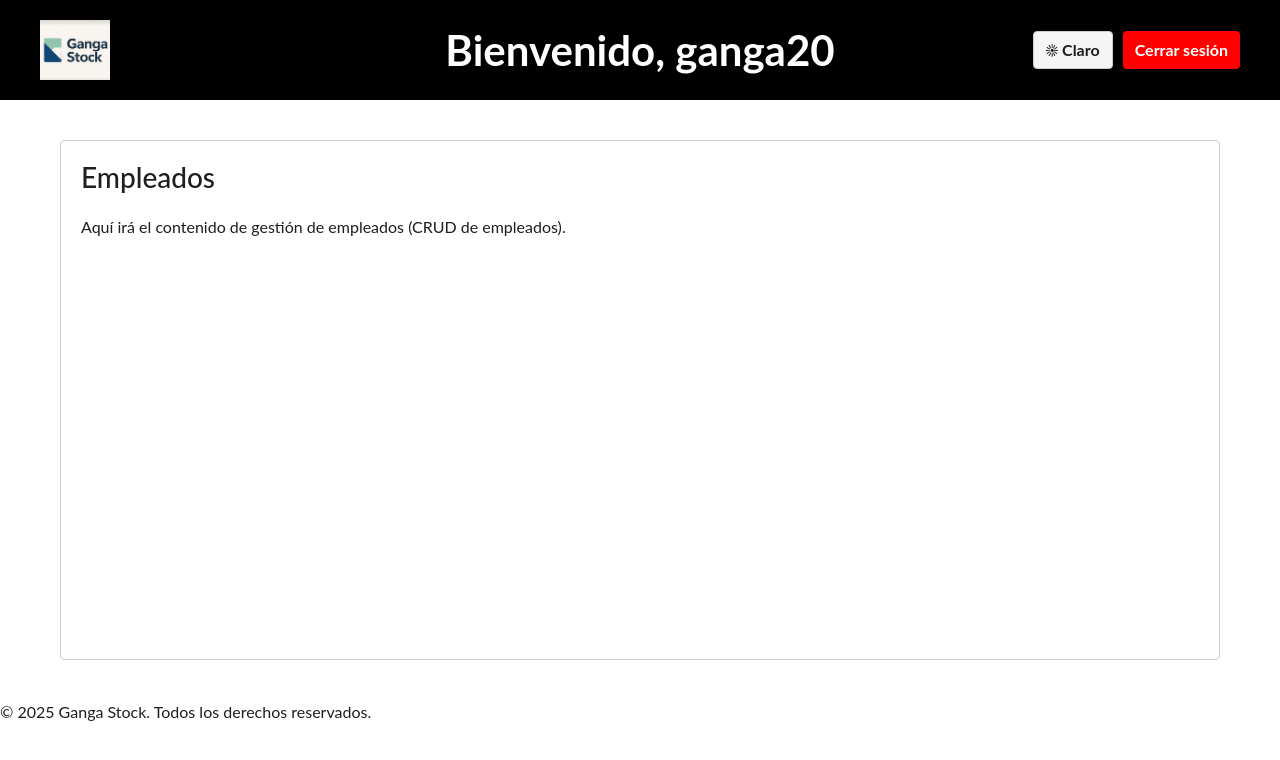
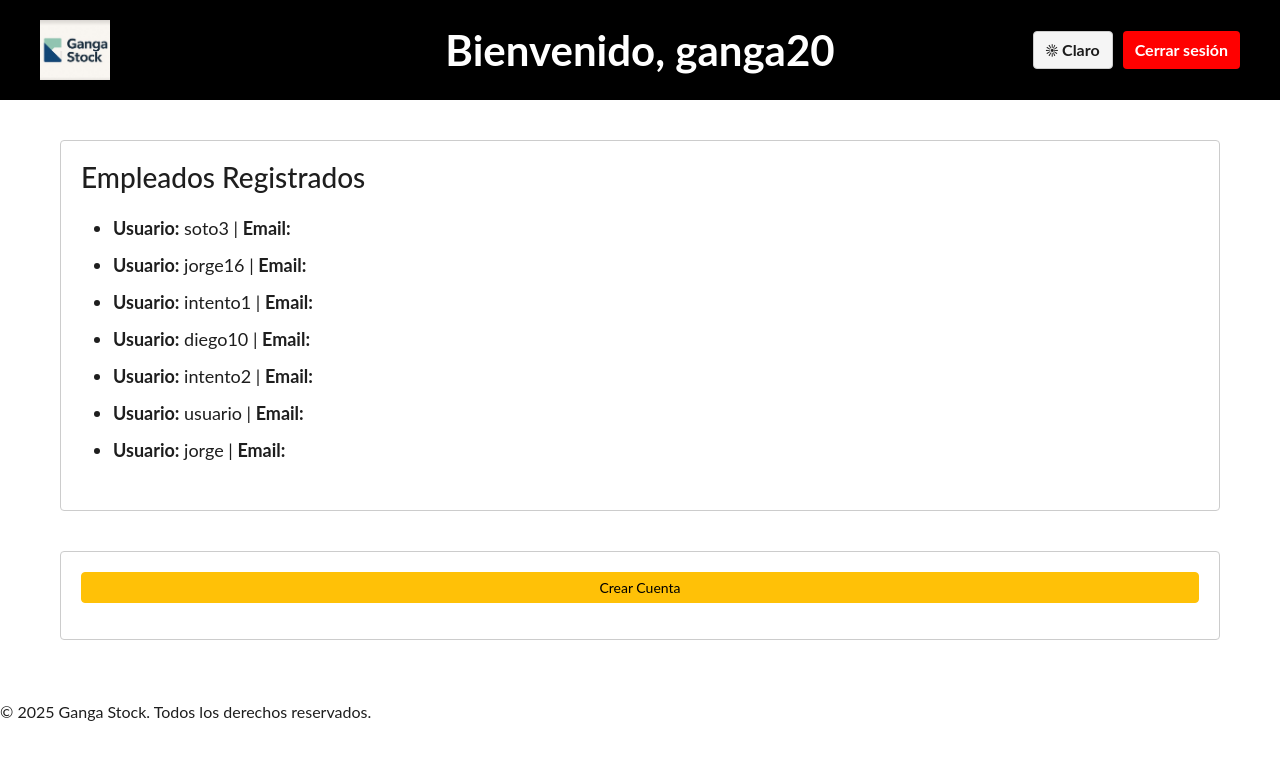
Before and after one commit to gangaxx/Ganga-Stock, a Django app: page /admin_empleado/ in a window 1280 px wide. Shown: the top 760 px of the page. Run offline with Django 5.2, Linux system fonts and the light colour scheme; a user stored in the database is signed in; data comes from the database, SQL or seed files in the repository; both versions use the stored data as it was after the commit.

Commit message:
ajustes necesarios
vista index.html sin boton crear cuenta.
vista empleado.html con crear cuenta y el registro de empelados

```diff
--- a/aplicacion/templates/empleado.html
+++ b/aplicacion/templates/empleado.html
@@ -2,6 +2,9 @@
 {% load static %}
 
 {% block content %}
+
+<link href="https://cdn.jsdelivr.net/npm/bootstrap@5.3.3/dist/css/bootstrap.min.css" rel="stylesheet" />
+<script src="https://cdn.jsdelivr.net/npm/bootstrap@5.3.3/dist/js/bootstrap.bundle.min.js" defer></script>
 
 <style>
   body {
@@ -53,8 +56,10 @@
 
   .main {
     display: flex;
-    justify-content: center;
+    flex-direction: column;
+    align-items: center;
     padding: 40px 60px;
+    gap: 40px;
   }
 
   .panel {
@@ -89,7 +94,8 @@
     font-weight: bold;
   }
 
-  .mode-toggle {
+  .mode-toggle,
+  .logout-button {
     padding: 6px 12px;
     border-radius: 4px;
     cursor: pointer;
@@ -97,13 +103,14 @@
   }
 
   .logout-button {
-    padding: 6px 12px;
-    border-radius: 4px;
     background-color: red;
     color: white;
     border: none;
-    font-weight: bold;
-    cursor: pointer;
+  }
+
+  .employee-list li {
+    font-size: 18px;
+    margin-bottom: 10px;
   }
 </style>
 
@@ -143,8 +150,65 @@
 
 <div class="main">
   <div class="panel">
-    <h2>Empleados</h2>
-    <p>Aquí irá el contenido de gestión de empleados (CRUD de empleados).</p>
+    <h2>Empleados Registrados</h2>
+    <ul class="employee-list">
+      {% for empleado in empleados %}
+        <li><strong>Usuario:</strong> {{ empleado.username }} | <strong>Email:</strong> {{ empleado.email }}</li>
+      {% endfor %}
+    </ul>
+  </div>
+
+  <div class="panel">
+    <button class="btn btn-warning btn-sm mb-3" data-bs-toggle="modal" data-bs-target="#createAccountModal">Crear Cuenta</button>
+  </div>
+</div>
+
+<!-- Modal de creación de cuenta -->
+<div class="modal fade" id="createAccountModal" tabindex="-1" aria-labelledby="createAccountModalLabel" aria-hidden="true">
+  <div class="modal-dialog">
+    <div class="modal-content bg-dark text-white">
+      <form method="POST" action="{% url 'empleado' %}">
+        {% csrf_token %}
+        <input type="hidden" name="registro" value="1">
+        <div class="modal-header">
+          <h5 class="modal-title" id="createAccountModalLabel">Registrar Nuevo Empleado</h5>
+          <button type="button" class="btn-close btn-close-white" data-bs-dismiss="modal" aria-label="Cerrar"></button>
+        </div>
+        <div class="modal-body">
+          <div class="mb-3">
+            <label class="form-label">Nombre del Empleado</label>
+            <input type="text" name="nombre" class="form-control" required>
+          </div>
+          <div class="mb-3">
+            <label class="form-label">RUT del Empleado</label>
+            <input type="text" name="rut" class="form-control" required>
+          </div>
+          <div class="mb-3">
+            <label class="form-label">Edad</label>
+            <input type="number" name="edad" class="form-control" required>
+          </div>
+          <div class="mb-3">
+            <label class="form-label">Nombre de Usuario</label>
+            <input type="text" name="username" class="form-control" required>
+          </div>
+          <div class="mb-3">
+            <label class="form-label">Correo electrónico</label>
+            <input type="email" name="email" class="form-control" required>
+          </div>
+          <div class="mb-3">
+            <label class="form-label">Contraseña</label>
+            <input type="password" name="password1" class="form-control" required>
+          </div>
+          <div class="mb-3">
+            <label class="form-label">Confirmar Contraseña</label>
+            <input type="password" name="password2" class="form-control" required>
+          </div>
+        </div>
+        <div class="modal-footer">
+          <button type="submit" class="btn btn-success">Crear Cuenta</button>
+        </div>
+      </form>
+    </div>
   </div>
 </div>
 
--- a/aplicacion/views.py
+++ b/aplicacion/views.py
@@ -6,7 +6,6 @@ from django.contrib.auth.decorators import login_required, user_passes_test
 from django.http import JsonResponse
 import json
 
-from .forms import RegistroEmpleadoForm
 from .models import Producto, Movimiento
 
 def index(request):
@@ -19,10 +18,7 @@ def index(request):
             if user is not None:
                 login(request, user)
                 request.session['nombre_usuario'] = user.username
-                if user.is_superuser:
-                    return redirect('index_admin')
-                else:
-                    return redirect('index_empleado')
+                return redirect('index_admin' if user.is_superuser else 'index_empleado')
             else:
                 messages.error(request, 'Credenciales incorrectas.')
 
@@ -55,32 +51,6 @@ def index_empleado(request):
     productos = Producto.objects.all()
     return render(request, 'index_empleado.html', {'productos': productos})
 
-def registro_empleado(request):
-    if request.method == 'POST':
-        form = RegistroEmpleadoForm(request.POST)
-        if form.is_valid():
-            user = form.save(commit=False)
-            user.set_password(form.cleaned_data['password'])
-            user.save()
-            messages.success(request, 'Cuenta creada exitosamente.')
-            return redirect('index')
-    else:
-        form = RegistroEmpleadoForm()
-    return render(request, 'index.html', {'form': form})
-
-def login_empleado(request):
-    if request.method == 'POST':
-        username = request.POST.get('username')
-        password = request.POST.get('password')
-        user = authenticate(request, username=username, password=password)
-        if user is not None and not user.is_superuser:
-            login(request, user)
-            request.session['nombre_usuario'] = user.username
-            return redirect('index_empleado')
-        else:
-            messages.error(request, 'Credenciales inválidas o acceso no autorizado.')
-    return render(request, 'index.html')
-
 def cerrar_sesion(request):
     logout(request)
     return redirect('index')
@@ -92,20 +62,12 @@ def procesar_compra(request):
             data = json.loads(request.body)
             carrito = data.get('carrito', [])
             for item in carrito:
-                producto_id = item.get('id')
-                cantidad = item.get('cantidad', 0)
-                producto = Producto.objects.get(id=producto_id)
-
+                producto = Producto.objects.get(id=item['id'])
+                cantidad = item['cantidad']
                 if producto.cantidad >= cantidad:
                     producto.cantidad -= cantidad
                     producto.save()
-
-                    # Registrar movimiento
-                    Movimiento.objects.create(
-                        producto=producto,
-                        cantidad_vendida=cantidad,
-                        empleado=request.user
-                    )
+                    Movimiento.objects.create(producto=producto, cantidad_vendida=cantidad, empleado=request.user)
                 else:
                     return JsonResponse({'success': False, 'error': f'Stock insuficiente para {producto.nombre}'})
             return JsonResponse({'success': True})
@@ -117,23 +79,30 @@ def procesar_compra(request):
 def inventario(request):
     if request.method == 'POST':
         nombre = request.POST.get('nombre')
-        imagen = request.POST.get('imagen')  # Espera ruta relativa desde static/
+        imagen = request.POST.get('imagen')
         precio = request.POST.get('precio')
         cantidad = request.POST.get('cantidad')
-
         if nombre and imagen and precio and cantidad:
-            Producto.objects.create(
-                nombre=nombre,
-                imagen=imagen,
-                precio=precio,
-                cantidad=cantidad
-            )
+            Producto.objects.create(nombre=nombre, imagen=imagen, precio=precio, cantidad=cantidad)
             messages.success(request, "Producto agregado correctamente.")
             return redirect('inventario')
-
     productos = Producto.objects.all()
     return render(request, 'inventario.html', {'productos': productos})
 
 @user_passes_test(lambda u: u.is_superuser)
 def empleado(request):
-    return render(request, 'empleado.html')
+    if request.method == 'POST' and 'registro' in request.POST:
+        username = request.POST.get('username')
+        password1 = request.POST.get('password1')
+        password2 = request.POST.get('password2')
+
+        if password1 != password2:
+            messages.error(request, 'Las contraseñas no coinciden.')
+        elif User.objects.filter(username=username).exists():
+            messages.error(request, 'Ese usuario ya existe.')
+        else:
+            User.objects.create_user(username=username, password=password1)
+            messages.success(request, 'Empleado registrado correctamente.')
+
+    empleados = User.objects.filter(is_superuser=False)
+    return render(request, 'empleado.html', {'empleados': empleados})
```
Also changed, not shown: aplicacion/templates/index.html (+0 -35 lines), db.sqlite3.
